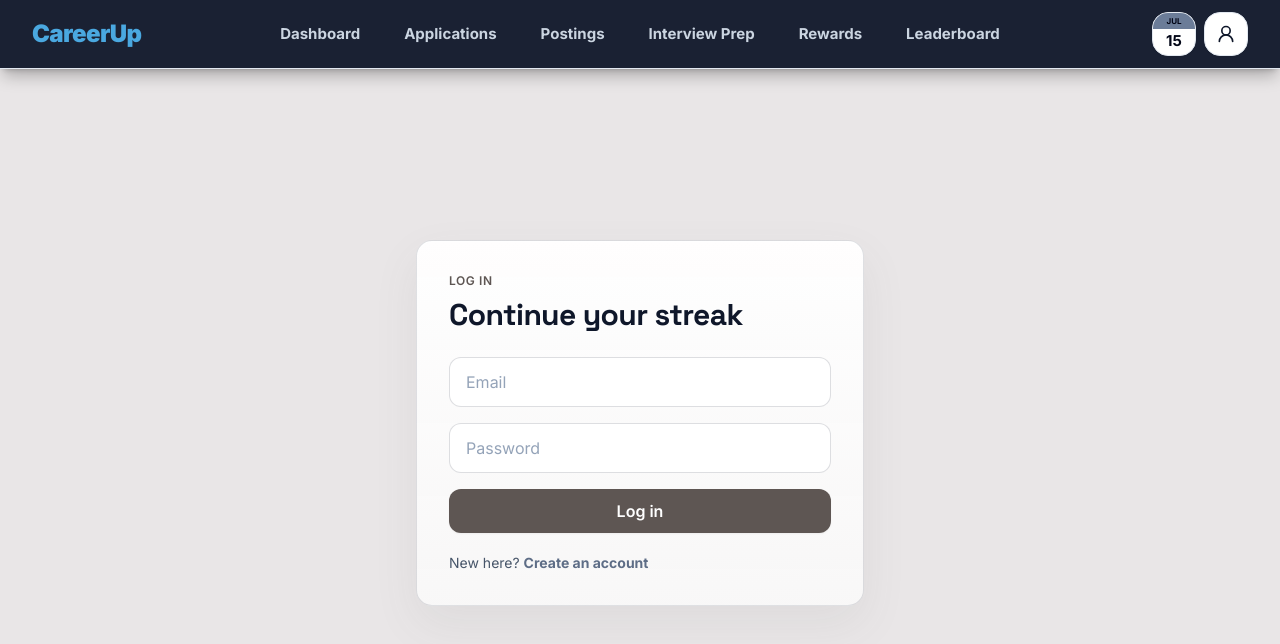
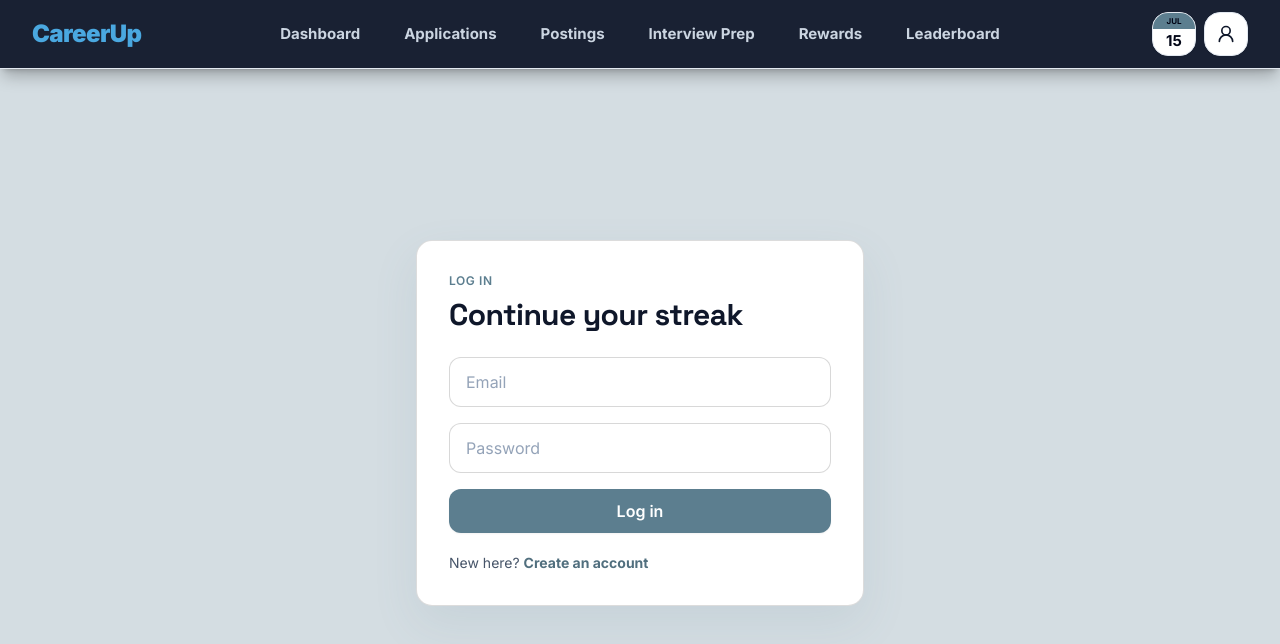
Before and after one commit to Varun-gull/CareerUp, a Next.js app: page /login in a window 1280 px wide. Shown: the top 644 px of the page. Built offline with nearby package versions, Linux system fonts and the light colour scheme; no server answers.

Commit message:
Apply frosted aura palette without gradients

```diff
--- a/app/(shell)/profile/page.tsx
+++ b/app/(shell)/profile/page.tsx
@@ -52,7 +52,7 @@ export default async function ProfilePage({ searchParams }: { searchParams?: { m
     <>
       <main className="page-shell">
         <section className="card overflow-hidden">
-          <div className="border-b border-white/10 bg-gradient-to-r from-navy via-slate-950 to-slate-900 px-6 py-10 text-white">
+          <div className="border-b border-white/10 bg-[#5C7E8F] px-6 py-10 text-white">
             <div className="flex flex-wrap items-center justify-between gap-6">
               <div className="flex items-center gap-4">
                 <div className="flex h-20 w-20 items-center justify-center overflow-hidden rounded-3xl border border-white/15 bg-white text-2xl font-bold text-navy shadow-glow">
@@ -99,7 +99,7 @@ export default async function ProfilePage({ searchParams }: { searchParams?: { m
               <XpProgressBar xp={profile.xp} />
               <BadgeShelf applicationsApplied={profile.applicationsApplied} />
               <div className="rounded-3xl border border-slate-200 bg-white/85 p-4">
-                <div className="rounded-2xl border border-slate-200 bg-gradient-to-br from-white to-slate-50 p-4">
+                <div className="rounded-2xl border border-[#A2A2A2]/35 bg-white p-4">
                   <div className="flex items-start gap-3">
                     <div className="flex h-11 w-11 shrink-0 items-center justify-center rounded-2xl bg-sky/10 text-brand">
                       {profile.resumeFileName ? <FileCheck2 size={21} /> : <FileText size={21} />}
--- a/app/(shell)/u/[profileId]/page.tsx
+++ b/app/(shell)/u/[profileId]/page.tsx
@@ -52,7 +52,7 @@ export default async function PublicProfilePage({
             <div className="bg-navy px-6 py-10 text-white">
               <div className="flex flex-wrap items-center justify-between gap-5">
                 <div className="flex items-center gap-4">
-                  <div className="flex h-16 w-16 items-center justify-center overflow-hidden rounded-2xl bg-gradient-to-br from-brand to-electric text-2xl font-bold shadow-glow">
+                  <div className="flex h-16 w-16 items-center justify-center overflow-hidden rounded-2xl bg-white text-2xl font-bold text-[#5C7E8F] shadow-glow">
                     {profile.schoolLogoUrl ? <img src={profile.schoolLogoUrl} alt="" className="h-full w-full bg-white object-contain p-2" /> : profile.name.charAt(0)}
                   </div>
                   <div>
--- a/app/globals.css
+++ b/app/globals.css
@@ -10,25 +10,25 @@
   --card-foreground: 222 47% 11%;
   --popover: 0 0% 100%;
   --popover-foreground: 222 47% 11%;
-  --primary: 16 7% 35%;
+  --primary: 199 22% 46%;
   --primary-foreground: 0 0% 100%;
   --secondary: 210 40% 96%;
   --secondary-foreground: 222 47% 11%;
   --muted: 215 20% 65%;
   --muted-foreground: 215 16% 47%;
-  --accent: 216 20% 51%;
+  --accent: 199 22% 46%;
   --accent-foreground: 0 0% 100%;
   --destructive: 0 84% 60%;
   --destructive-foreground: 0 0% 100%;
   --border: 214 32% 91%;
   --input: 214 32% 91%;
-  --ring: 216 20% 51%;
+  --ring: 199 22% 46%;
   --radius: 0.75rem;
 }
 
 html {
   min-height: 100%;
-  background: #e9e6e7;
+  background: #d4dde2;
 }
 
 * {
@@ -38,7 +38,7 @@ html {
 body {
   margin: 0;
   min-height: 100vh;
-  background: #e9e6e7;
+  background: #d4dde2;
   color: #0f172a;
   font-family: var(--font-inter), Inter, ui-sans-serif, system-ui, -apple-system, BlinkMacSystemFont, "Segoe UI", sans-serif;
   -webkit-font-smoothing: antialiased;
@@ -69,34 +69,33 @@ textarea {
   }
 
   .card {
-    border-color: rgba(123, 127, 138, 0.24);
-    background:
-      linear-gradient(180deg, rgba(255, 255, 255, 0.96), rgba(249, 248, 248, 0.94));
+    border-color: rgba(162, 162, 162, 0.38);
+    background: #ffffff;
     box-shadow:
-      0 18px 46px rgba(94, 86, 83, 0.08),
-      0 1px 0 rgba(255, 255, 255, 0.92) inset;
+      0 18px 46px rgba(92, 126, 143, 0.11),
+      0 1px 0 rgba(255, 255, 255, 0.9) inset;
     @apply rounded-2xl border;
   }
 
   .eyebrow {
-    color: #5e5653;
+    color: #5c7e8f;
     @apply text-xs font-semibold uppercase tracking-wider;
   }
 
   .primary-button {
-    background: #5e5653;
-    @apply inline-flex min-h-11 items-center justify-center rounded-xl px-5 font-semibold text-white shadow-sm transition hover:bg-[#4d4745] focus:outline-none focus:ring-4 focus:ring-sky/20 disabled:cursor-not-allowed disabled:bg-slate-300 disabled:text-slate-500 disabled:shadow-none;
+    background: #5c7e8f;
+    @apply inline-flex min-h-11 items-center justify-center rounded-xl px-5 font-semibold text-white shadow-sm transition hover:bg-[#516f7e] focus:outline-none focus:ring-4 focus:ring-sky/20 disabled:cursor-not-allowed disabled:bg-slate-300 disabled:text-slate-500 disabled:shadow-none;
   }
 
   .secondary-button {
-    border-color: rgba(123, 127, 138, 0.28);
-    background: rgba(255, 255, 255, 0.78);
-    color: #5e5653;
+    border-color: rgba(162, 162, 162, 0.42);
+    background: #ffffff;
+    color: #5c7e8f;
     @apply inline-flex min-h-11 items-center justify-center rounded-xl border px-5 font-semibold shadow-sm transition hover:bg-white focus:outline-none focus:ring-4 focus:ring-sky/15;
   }
 
   .field {
-    border-color: rgba(123, 127, 138, 0.26);
+    border-color: rgba(162, 162, 162, 0.42);
     @apply rounded-xl border bg-white px-4 py-3 text-slate-950 outline-none transition placeholder:text-slate-400 focus:border-sky focus:ring-4 focus:ring-sky/15;
   }
 
@@ -107,16 +106,14 @@ textarea {
   .game-bar-fill {
     height: 100%;
     border-radius: 9999px;
-    background-image:
-      repeating-linear-gradient(90deg, rgba(255, 255, 255, 0) 0 10px, rgba(255, 255, 255, 0.4) 10px 12px),
-      linear-gradient(90deg, #5e5653, #6b7c98, #ab978c);
+    background: #5c7e8f;
     transition: width 0.5s ease-out;
   }
 
   .hero-3d {
     transform-origin: center top;
     box-shadow:
-      0 30px 80px rgba(94, 86, 83, 0.18),
+      0 30px 80px rgba(92, 126, 143, 0.22),
       0 1px 0 rgba(255, 255, 255, 0.18) inset;
     will-change: transform;
   }
@@ -151,7 +148,7 @@ textarea {
   .dashboard-layer .card:hover {
     transform: translateY(-4px);
     box-shadow:
-      0 26px 64px rgba(94, 86, 83, 0.13),
+      0 26px 64px rgba(92, 126, 143, 0.16),
       0 1px 0 rgba(255, 255, 255, 0.95) inset;
   }
 
@@ -199,8 +196,8 @@ textarea {
   }
 
   .page-hero {
-    border-color: rgba(123, 127, 138, 0.24);
-    background: rgba(255, 255, 255, 0.76);
+    border-color: rgba(162, 162, 162, 0.38);
+    background: #ffffff;
     @apply rounded-2xl border p-5 shadow-soft sm:p-7;
   }
 
@@ -209,8 +206,8 @@ textarea {
   }
 
   .soft-panel {
-    border-color: rgba(123, 127, 138, 0.24);
-    background: rgba(255, 255, 255, 0.76);
+    border-color: rgba(162, 162, 162, 0.38);
+    background: #ffffff;
     @apply rounded-2xl border shadow-soft;
   }
 
--- a/components/ChallengeCard.tsx
+++ b/components/ChallengeCard.tsx
@@ -6,7 +6,7 @@ import type { Challenge } from "@/lib/types";
 const TIER_LABELS = ["", "Bronze", "Silver", "Gold", "Platinum", "Diamond"];
 const TIER_COLORS = [
   "",
-  "text-[#5E5653] bg-[#E9E6E7] ring-[#7B7F8A]/20",
+  "text-[#5C7E8F] bg-[#D4DDE2] ring-[#A2A2A2]/35",
   "text-slate-500 bg-slate-100 ring-slate-300",
   "text-yellow-600 bg-yellow-50 ring-yellow-200",
   "text-sky-600 bg-sky-50 ring-sky-200",
@@ -23,7 +23,7 @@ export function ChallengeCard({ challenge }: { challenge: Challenge }) {
   return (
     <article className={clsx("card p-5 transition hover:-translate-y-1 hover:shadow-strong", challenge.completed && "ring-2 ring-emerald-400/60")}>
       <div className="flex items-start justify-between gap-4">
-        <div className={clsx("flex h-11 w-11 items-center justify-center rounded-2xl shadow-sm", challenge.completed ? "bg-emerald-500" : "bg-[#AB978C] text-white")}>
+        <div className={clsx("flex h-11 w-11 items-center justify-center rounded-2xl shadow-sm", challenge.completed ? "bg-emerald-500" : "bg-[#5C7E8F] text-white")}>
           {challenge.completed
             ? (CompletedTierIcon ? <CompletedTierIcon size={22} className="text-white" /> : <CheckCircle2 size={22} className="text-white" />)
             : <Trophy size={22} />}
@@ -39,7 +39,7 @@ export function ChallengeCard({ challenge }: { challenge: Challenge }) {
               <CheckCircle2 size={12} /> Completed
             </span>
           ) : (
-            <span className="rounded-full bg-[#E9E6E7] px-3 py-1 text-xs font-bold text-[#5E5653] ring-1 ring-[#7B7F8A]/20">+{challenge.xp} XP</span>
+            <span className="rounded-full bg-[#D4DDE2] px-3 py-1 text-xs font-bold text-[#5C7E8F] ring-1 ring-[#A2A2A2]/35">+{challenge.xp} XP</span>
           )}
         </div>
       </div>
--- a/components/NavigationProgress.tsx
+++ b/components/NavigationProgress.tsx
@@ -21,7 +21,7 @@ export function NavigationProgress() {
 
   return (
     <div className="fixed inset-x-0 top-0 z-50 h-1 overflow-hidden">
-      <div className="h-full w-full animate-[loading_1.2s_ease-in-out_infinite] bg-gradient-to-r from-sky via-brand to-sky bg-[length:200%_100%]" />
+      <div className="h-full w-full animate-[loading_1.2s_ease-in-out_infinite] bg-sky" />
       <style>{`
         @keyframes loading {
           0%   { background-position: 200% 0; }
--- a/components/SidebarNavLinks.tsx
+++ b/components/SidebarNavLinks.tsx
@@ -45,13 +45,13 @@ function RailItem({ link, active }: { link: SidebarLink; active: boolean }) {
       className={clsx(
         "group relative flex h-11 w-11 items-center justify-center rounded-2xl transition",
         active
-          ? "bg-[#5E5653] text-white shadow-strong"
-          : "bg-white/75 text-[#7B7F8A] shadow-sm ring-1 ring-[#7B7F8A]/25 hover:bg-white hover:text-[#5E5653]"
+          ? "bg-[#5C7E8F] text-white shadow-strong"
+          : "bg-white/85 text-[#A2A2A2] shadow-sm ring-1 ring-[#A2A2A2]/35 hover:bg-white hover:text-[#5C7E8F]"
       )}
     >
       <Icon size={19} />
       {link.badge !== undefined && link.badge > 0 && (
-        <span className="absolute -right-1 -top-1 flex h-4.5 min-w-[1.125rem] items-center justify-center rounded-full bg-[#6B7C98] px-1 text-[10px] font-bold text-white ring-2 ring-white">
+        <span className="absolute -right-1 -top-1 flex h-4.5 min-w-[1.125rem] items-center justify-center rounded-full bg-[#5C7E8F] px-1 text-[10px] font-bold text-white ring-2 ring-white">
           {link.badge > 9 ? "9+" : link.badge}
         </span>
       )}
--- a/tailwind.config.ts
+++ b/tailwind.config.ts
@@ -48,21 +48,21 @@ const config: Config = {
         ink: "#0f172a",
         navy: "#0f172a",
         panel: "#101722",
-        brand: "#5E5653",
-        electric: "#AB978C",
+        brand: "#5C7E8F",
+        electric: "#A2A2A2",
         sky: {
-          50: "#f4f6f8",
-          100: "#e5e9ef",
-          200: "#cdd5df",
-          300: "#aebbc9",
-          400: "#8798ae",
-          500: "#6B7C98",
-          600: "#5e6d86",
-          700: "#505d73",
-          800: "#444f61",
-          900: "#3a4352",
-          950: "#252b35",
-          DEFAULT: "#6B7C98"
+          50: "#f7f9fa",
+          100: "#edf2f4",
+          200: "#D4DDE2",
+          300: "#b8c8d0",
+          400: "#89a3b0",
+          500: "#5C7E8F",
+          600: "#516f7e",
+          700: "#465f6c",
+          800: "#3c505a",
+          900: "#34444d",
+          950: "#202a30",
+          DEFAULT: "#5C7E8F"
         },
         success: "#10b981",
         warning: "#f59e0b"
@@ -77,7 +77,7 @@ const config: Config = {
       },
       boxShadow: {
         soft: "0 1px 2px rgba(15, 23, 42, 0.04), 0 4px 12px rgba(15, 23, 42, 0.05)",
-        glow: "0 4px 18px rgba(107, 124, 152, 0.22)",
+        glow: "0 4px 18px rgba(92, 126, 143, 0.22)",
         strong: "0 8px 30px rgba(15, 23, 42, 0.12)"
       }
     }
```
Also changed, not shown: app/(shell)/dashboard/page.tsx (+7 -7 lines), components/PageHero.tsx (+5 -8 lines), components/StreakCard.tsx (+5 -7 lines), components/TopBar.tsx (+8 -8 lines), components/WeeklyCalendarSnapshot.tsx (+4 -4 lines).
